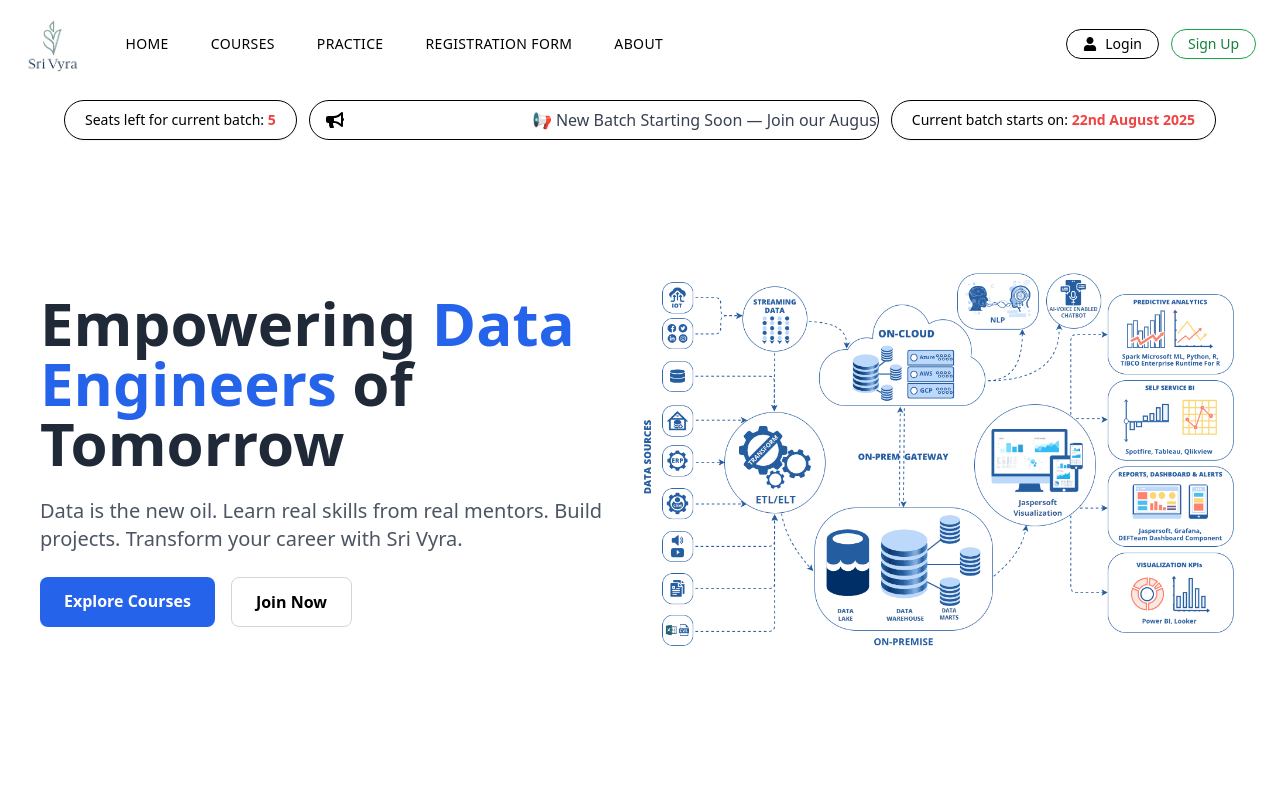
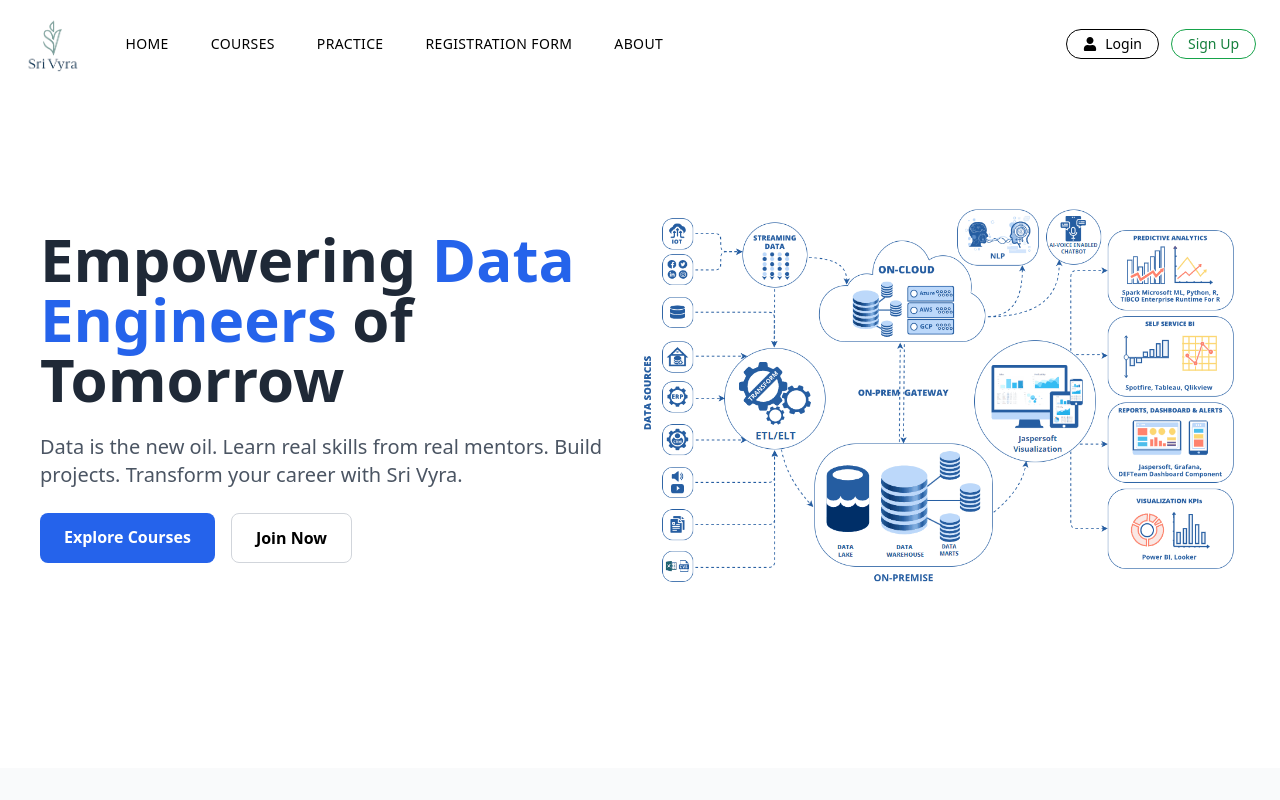
Before and after one commit to Sri-Vyra/sri-vyra-site, a React (Create React App) app: page / in a window 1280 px wide. Shown: the top 800 px of the page. Built offline with nearby package versions, Linux system fonts and the light colour scheme; no server answers; the database is empty.

Commit message:
Add Sri Vyra full website content version 9

```diff
--- a/src/App.js
+++ b/src/App.js
@@ -1,5 +1,5 @@
 import React from 'react';
-import { BrowserRouter as Router, Routes, Route, useLocation } from 'react-router-dom';
+import { BrowserRouter as Router, Routes, Route } from 'react-router-dom';
 import Navbar from './components/Navbar';
 import Footer from './components/Footer';
 import HeroSection from './components/HeroSection';
@@ -20,16 +20,13 @@
 import ProblemsListPage from './components/Practice/ProblemsListPage';
 import ProblemPage from './components/Practice/ProblemPage';
 import ScrollToTop from './components/ScrollToTop';
-import AnnouncementBar from './components/AnnouncementBar';
+/* import AnnouncementBar from './components/AnnouncementBar'; */
 
 function AppRoutes() {
-  const location = useLocation();
-  const isHome = location.pathname === '/';
 
   return (
     <>
       <Navbar />
-      {isHome && <AnnouncementBar />}
       <ScrollToTop />
       <Routes>
         <Route path="/" element={<><HeroSection /><WhyVyra /></>} />
```
